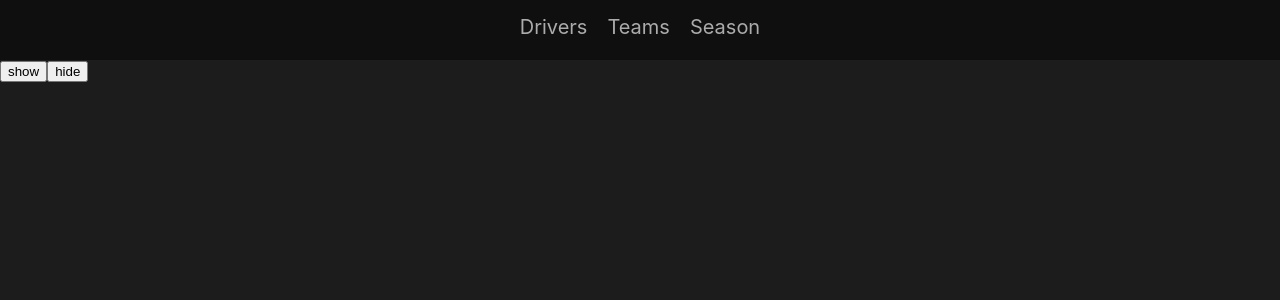
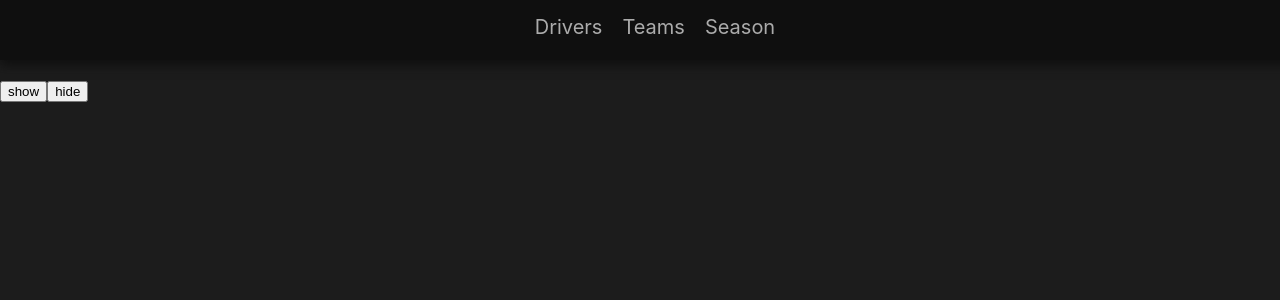
Before and after one commit to simecek-m/formula1-web, a React (Create React App) app: page / in a window 1280 px wide. Shown: the top 300 px of the page. Built offline with nearby package versions, Linux system fonts and the light colour scheme.

Commit message:
use fixed position for Navigation component

```diff
--- a/src/App.js
+++ b/src/App.js
@@ -16,17 +16,23 @@ const StyledApp = styled.div`
   min-height: 100vh;
 `;
 
+const StyledRoutes = styled.div`
+  padding-top: 80px;
+`;
+
 function App() {
   return (
     <StyledApp>
       <BrowserRouter>
         <Navigation />
+        <StyledRoutes>
           <Switch>
             <Route exact path="/" component={Home} />
             <Route exact path="/drivers" component={Drivers} />
             <Route path="/drivers/:id" component={Driver} />
             <Route path={["/404", "*"]} component={NotFound} />
           </Switch>
+        </StyledRoutes>
       </BrowserRouter>
       <Notification />
     </StyledApp>
--- a/src/component/navigation/Navigation.js
+++ b/src/component/navigation/Navigation.js
@@ -9,6 +9,9 @@ const StyledNavigation = styled.div`
   padding: 15px;
   text-align: center;
   height: 30px;
+  position: fixed;
+  width: 100%;
+  box-shadow: 0 5px 10px 0 ${props => props.theme.bg};
 `;
 
 function Navigation() {
```
Lines whose indentation alone changed are shown as unchanged.
